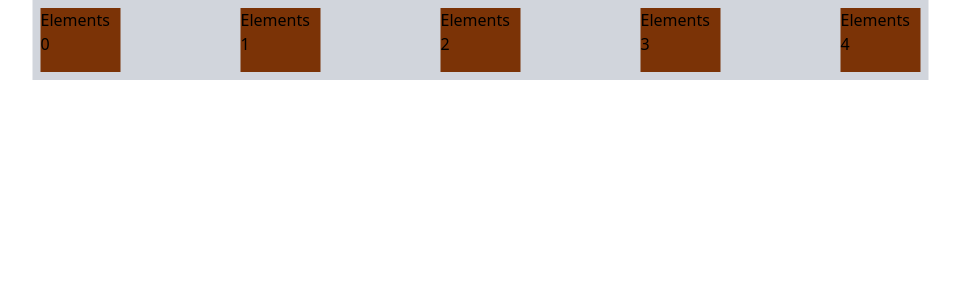
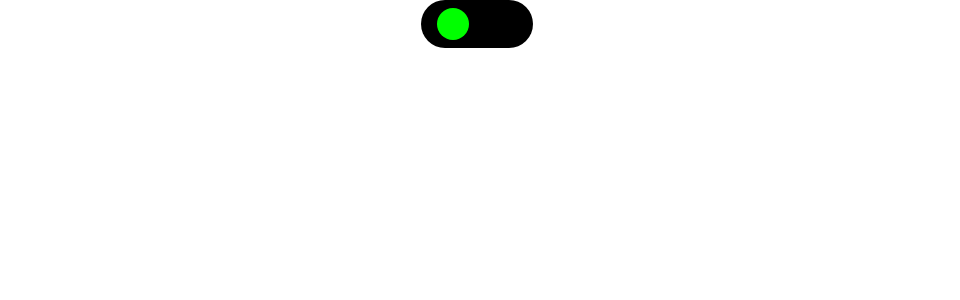
Before and after one commit to EugeneAfriyie/framer-demo, a React (Vite) app: page / in a window 1280 px wide. Shown: the top 300 px of the page, without its empty margins (163-1123 px from the left). Built offline with nearby package versions, Linux system fonts and the light colour scheme.

Commit message:
toggleswitch

```diff
--- a/src/App.jsx
+++ b/src/App.jsx
@@ -10,6 +10,7 @@ import BackgroundChang from './Component/BackgroundChang'
 import WaveEffect_Box from './Component/WaveEffect_Box'
 import FadeIn from './Component/VariantsTrial/FadeIn'
 import NavAni from './Component/VariantsTrial/NavAni'
+import ToggleSwith from './Component/VariantsTrial/ToggleSwith'
 
 const App = () => {
   return (
@@ -24,7 +25,8 @@ const App = () => {
       {/* <BackgroundChang /> */}
       {/* <WaveEffect_Box /> */}
       {/* <FadeIn /> */}
-      <NavAni />
+      {/* <NavAni /> */}
+      <ToggleSwith />
     </div>
   )
 }
--- /dev/null
+++ b/src/Component/VariantsTrial/ToggleSwith.jsx
@@ -0,0 +1,37 @@
+// Eugene Afriyie UEB3502023
+import React from 'react'
+import { motion } from 'framer-motion'
+
+const ToggleSwitch = () => {
+  const toggleVariants = {
+    on: {
+      x:0, // Move to the far right (container width - knob width)
+      backgroundColor: '#00ff00',
+      transition: { duration: 0.3 },
+    },
+    off: {
+      x: 50,
+      backgroundColor: '#ff0000',
+      transition: { duration: 0.3 },
+    },
+  }
+
+  const [isToggled, setIsToggled] = React.useState(true)
+
+  return (
+    <div className="flex items-cente  justify-center h-screen">
+      <div
+        className="w-28 h-12 bg-black relative flex items-center px-4 rounded-full cursor-pointer"
+        onClick={() => setIsToggled(!isToggled)}
+      >
+        <motion.div
+          className="w-8 h-8 rounded-full absolute"
+          variants={toggleVariants}
+          animate={isToggled ? 'on' : 'off'}
+        />
+      </div>
+    </div>
+  )
+}
+
+export default ToggleSwitch
```
